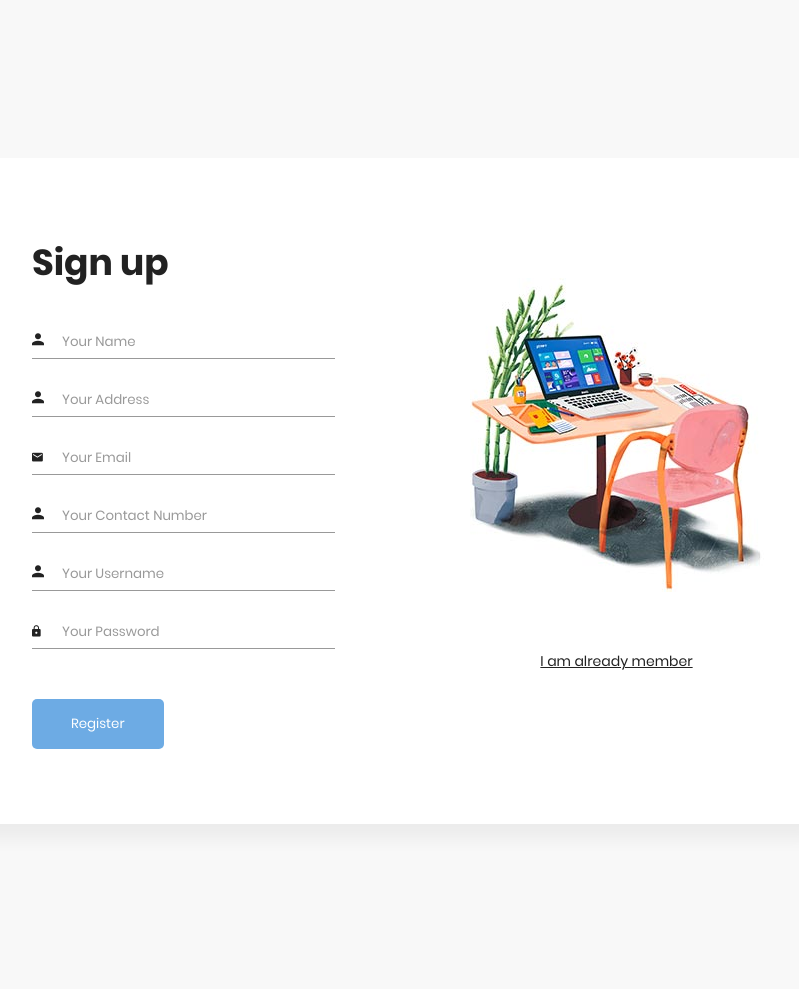
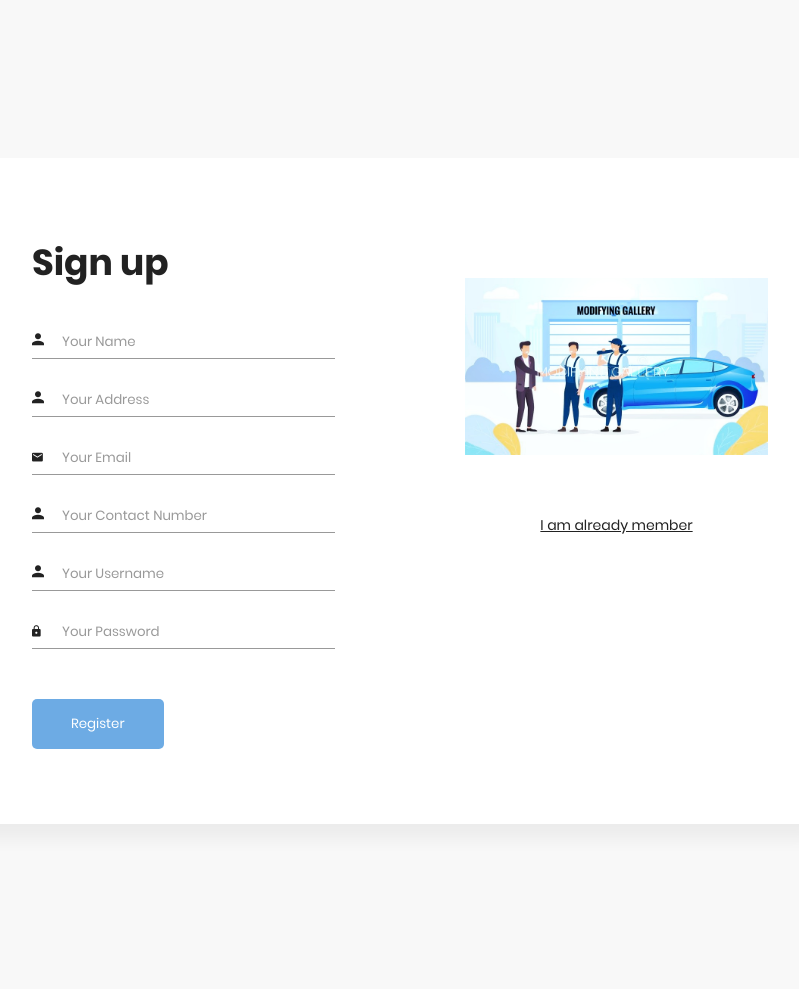
Before and after one commit to MokshithGowda13/modifying_gallery, a PHP site: page /register.php in a window 1280 px wide. Shown: the top 989 px of the page, without its empty margins (267-1066 px from the left). Run offline with PHP 8.4, Linux system fonts and the light colour scheme.

Commit message:
31-05-2022 10.30PM

```diff
--- a/login.php
+++ b/login.php
@@ -20,7 +20,7 @@
             <div class="container">
                 <div class="signin-content">
                     <div class="signin-image">
-                        <figure><img src="./login/images/signin-image.jpg" alt="sing up image"></figure>
+                        <figure><img src="./login/images/login.jpeg" alt="sing up image"></figure>
                         <a href="./register.php" class="signup-image-link">Create an account</a>
                     </div>
 
--- a/register.php
+++ b/register.php
@@ -52,8 +52,8 @@
                             </div>
                         </form>
                     </div>
-                    <div class="signup-image">
-                        <figure><img src="./login/images/signup-image.jpg" alt="sing up image"></figure>
+                    <div class="signup-image" style="margin-">
+                        <figure><img src="./login/images/register.jpeg" alt="sing up image"></figure>
                         <a href="./login.php" class="signup-image-link">I am already member</a>
                     </div>
                 </div>
```
Also changed, not shown: login/images/login.jpeg (added), login/images/register.jpeg (added).
